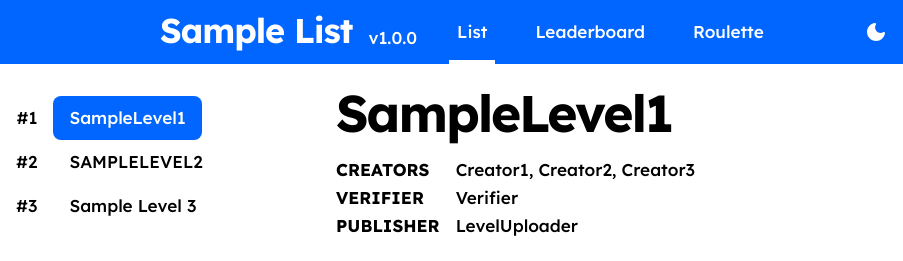
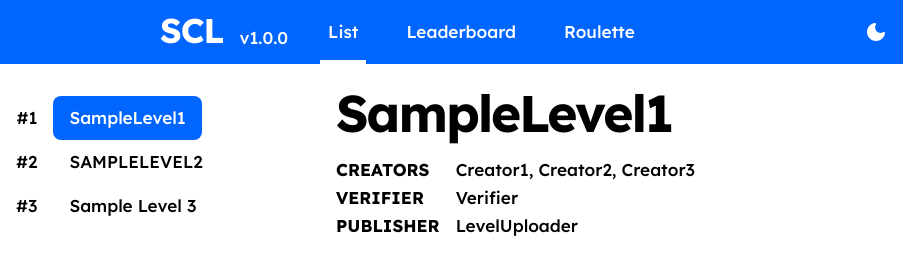
Before and after one commit to SwingChallengeList/swingchallengelist.github.io, a plain HTML site: page index.html in a window 1280 px wide. Shown: the top 261 px of the page, 0-903 px from the left. Drawn offline with nearby package versions, Linux system fonts and the light colour scheme.

Commit message:
Update index.html

```diff
--- a/index.html
+++ b/index.html
@@ -3,7 +3,7 @@
     <head>
         <meta charset="UTF-8" />
         <meta name="viewport" content="width=1024" />
-        <title>Your List Name</title>
+        <title>Spider Challenge List</title>
 
         <!-- Replace your server icon by uploading an image file named "list_icon.png"-->
         <link rel="icon" href="/list_icon.png" />
@@ -37,7 +37,7 @@
     <body id="app">
         <header :class="{ dark: store.dark }">
             <div class="logo">
-                <h2>Sample List</h2>
+                <h2>SCL</h2>
                 <p>v1.0.0</p>
             </div>
             <nav class="nav">
```
